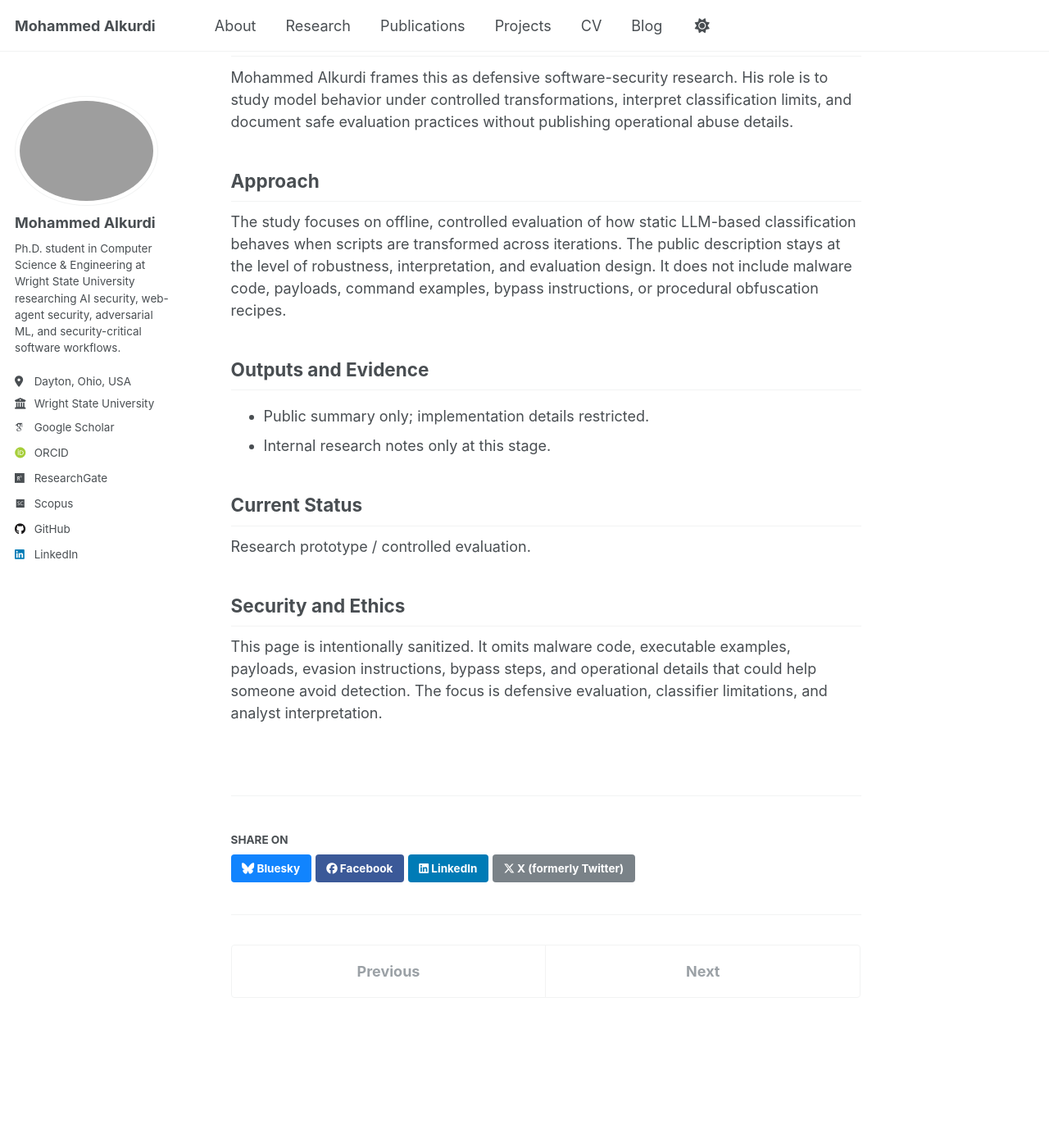
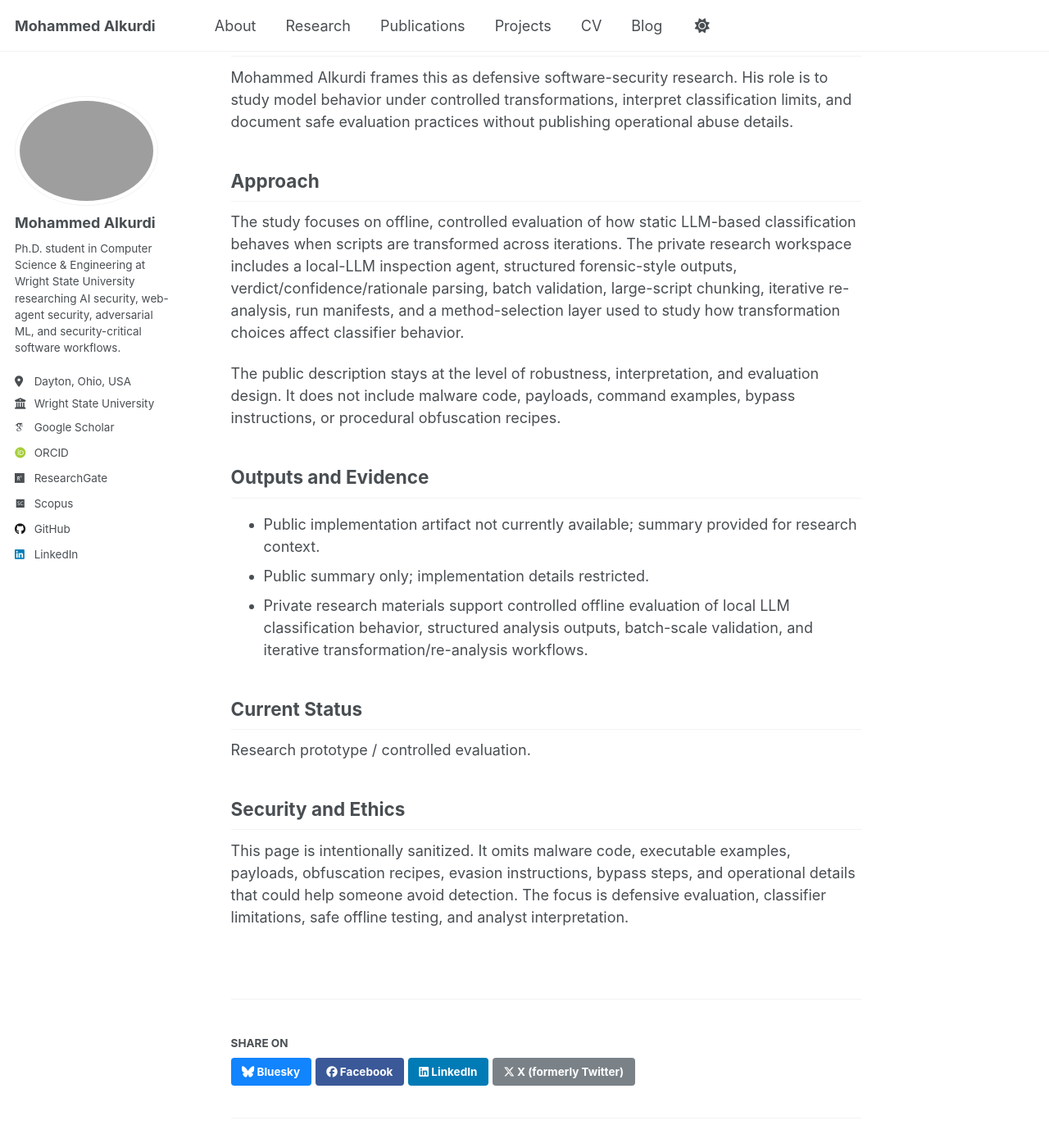
Before and after one commit to MKurdi21/MKurdi21.github.io, a Jekyll site: the page built from _portfolio/llm-powershell-malware-obfuscation.md, in a window 1280 px wide and 1400 px high, scrolled down 468 px. Shown: the whole window at 82% size. Built offline with Jekyll 4.4.1, drawn with Linux system fonts in a browser that asks for light colours; some web fonts are replaced; a script that is not in the unit is left out.

Commit message:
Enrich project case studies with verified details

```diff
--- a/_portfolio/llm-powershell-malware-obfuscation.md
+++ b/_portfolio/llm-powershell-malware-obfuscation.md
@@ -18,12 +18,15 @@ Mohammed Alkurdi frames this as defensive software-security research. His role i
 
 ## Approach
 
-The study focuses on offline, controlled evaluation of how static LLM-based classification behaves when scripts are transformed across iterations. The public description stays at the level of robustness, interpretation, and evaluation design. It does not include malware code, payloads, command examples, bypass instructions, or procedural obfuscation recipes.
+The study focuses on offline, controlled evaluation of how static LLM-based classification behaves when scripts are transformed across iterations. The private research workspace includes a local-LLM inspection agent, structured forensic-style outputs, verdict/confidence/rationale parsing, batch validation, large-script chunking, iterative re-analysis, run manifests, and a method-selection layer used to study how transformation choices affect classifier behavior.
+
+The public description stays at the level of robustness, interpretation, and evaluation design. It does not include malware code, payloads, command examples, bypass instructions, or procedural obfuscation recipes.
 
 ## Outputs and Evidence
 
+- Public implementation artifact not currently available; summary provided for research context.
 - Public summary only; implementation details restricted.
-- Internal research notes only at this stage.
+- Private research materials support controlled offline evaluation of local LLM classification behavior, structured analysis outputs, batch-scale validation, and iterative transformation/re-analysis workflows.
 
 ## Current Status
 
@@ -31,4 +34,4 @@ Research prototype / controlled evaluation.
 
 ## Security and Ethics
 
-This page is intentionally sanitized. It omits malware code, executable examples, payloads, evasion instructions, bypass steps, and operational details that could help someone avoid detection. The focus is defensive evaluation, classifier limitations, and analyst interpretation.
+This page is intentionally sanitized. It omits malware code, executable examples, payloads, obfuscation recipes, evasion instructions, bypass steps, and operational details that could help someone avoid detection. The focus is defensive evaluation, classifier limitations, safe offline testing, and analyst interpretation.
```
Also changed, not shown: _portfolio/adversarial-ml-hardware-trojan-detection.md (+5 -2 lines), _portfolio/agentic-ai-web-agent-security.md (+8 -3 lines).
